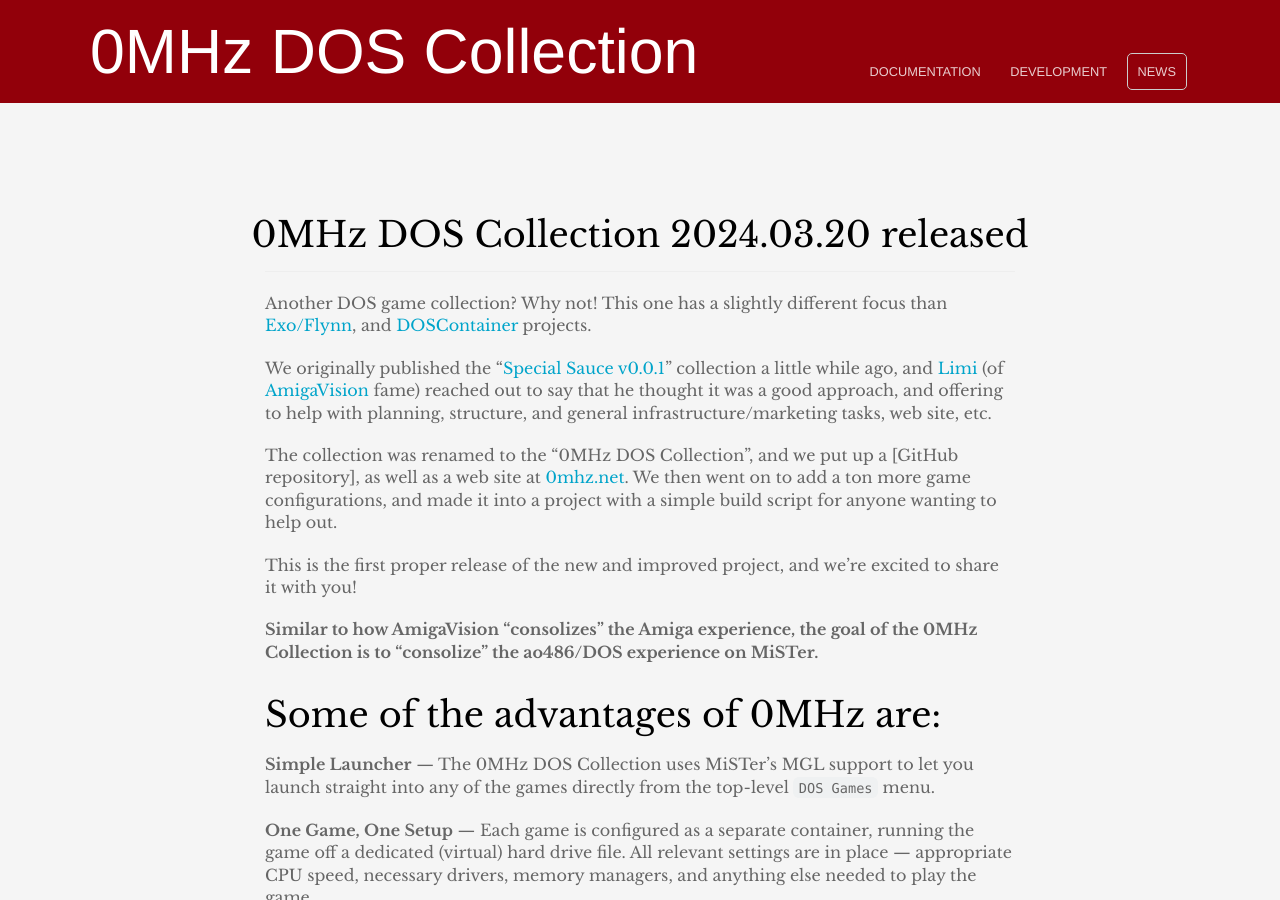
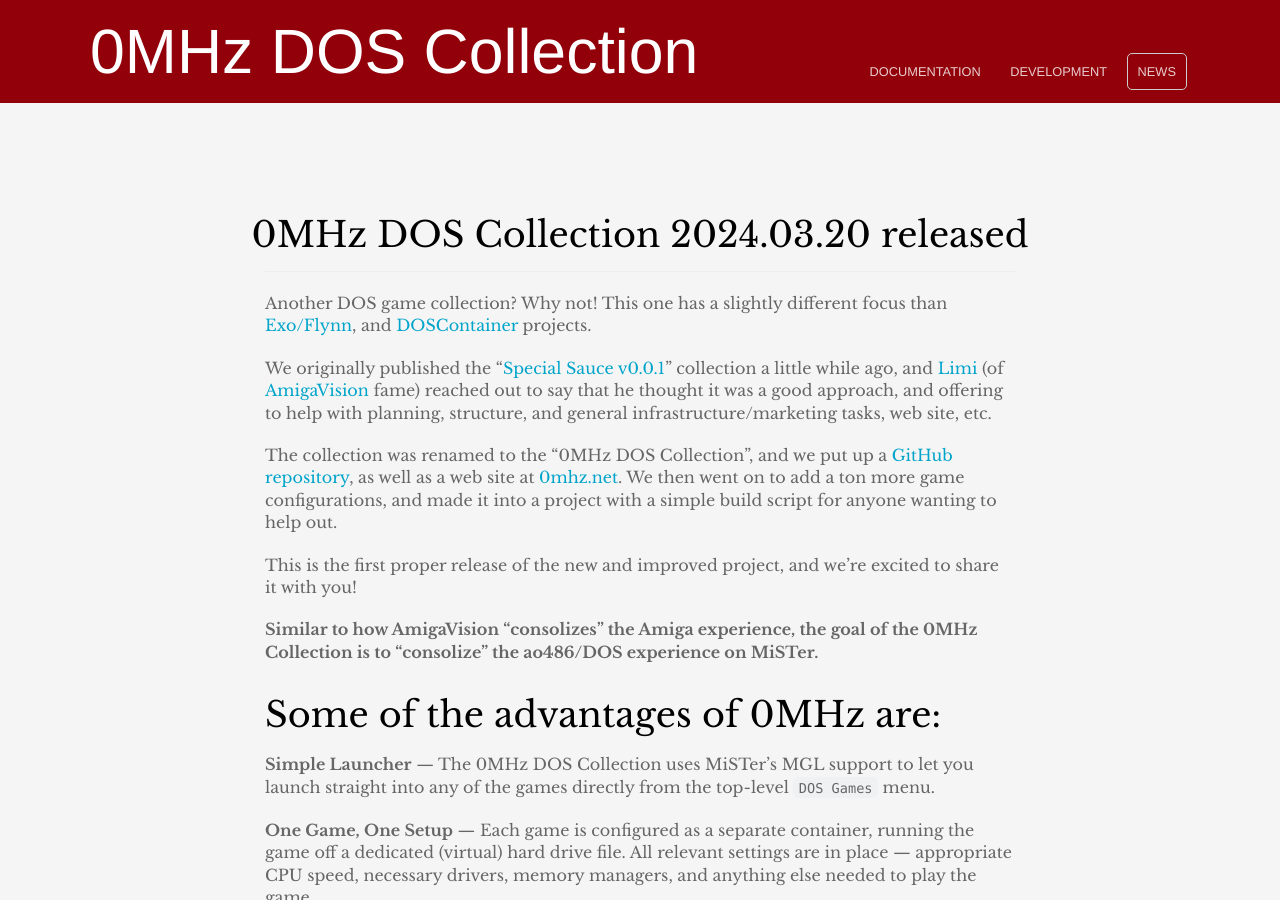
Before and after one commit to 0mhz-net/0mhz-net.github.io, a Jekyll site: the page built from _posts/2024-03-18-2024.03.20.md, in a window 1280 px wide and 900 px high. Built offline with Jekyll 4.4.1, drawn with Linux system fonts in a browser that asks for light colours; some of the changed lines change nothing that is shown.

Commit message:
Missing link

```diff
--- a/_posts/2024-03-18-2024.03.20.md
+++ b/_posts/2024-03-18-2024.03.20.md
@@ -7,7 +7,7 @@
 
 We originally published the “[Special Sauce v0.0.1](https://misterfpga.org/viewtopic.php?p=84048#p84048)” collection a little while ago, and [Limi](https://misterfpga.org/memberlist.php?mode=viewprofile&u=99) (of [AmigaVision](https://amiga.vision) fame) reached out to say that he thought it was a good approach, and offering to help with planning, structure, and general infrastructure/marketing tasks, web site, etc.
 
-The collection was renamed to the “0MHz DOS Collection”, and we put up a [GitHub repository], as well as a web site at [0mhz.net](https://0mhz.net). We then went on to add a ton more game configurations, and made it into a project with a simple build script for anyone wanting to help out.
+The collection was renamed to the “0MHz DOS Collection”, and we put up a [GitHub repository](https://github.com/0mhz-net/0mhz-collection), as well as a web site at [0mhz.net](https://0mhz.net). We then went on to add a ton more game configurations, and made it into a project with a simple build script for anyone wanting to help out.
 
 This is the first proper release of the new and improved project, and we’re excited to share it with you!
 
```
